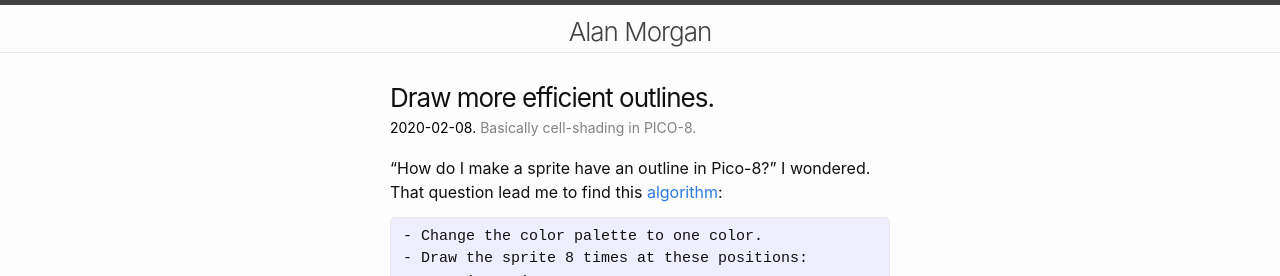
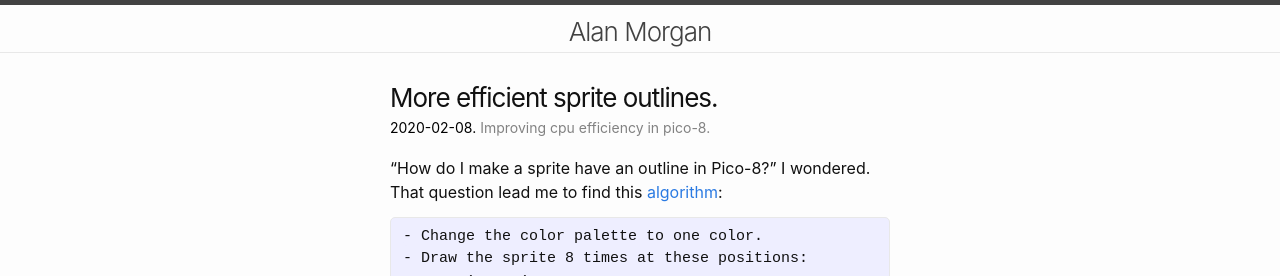
Before and after one commit to alanxoc3/alanxoc3.github.io, a Jekyll site: the page built from _posts/2019-06-25-efficient-pico-8-outline.md, in a window 1280 px wide and 900 px high. Shown: the top 276 px of the window. Built offline with Jekyll 4.4.1, drawn with Linux system fonts in a browser that asks for light colours.

Commit message:
Updated title and caption.
Partly because I wanted to change the name. Partly because I'm testing the new deploy process.

```diff
--- a/_posts/2019-06-25-efficient-pico-8-outline.md
+++ b/_posts/2019-06-25-efficient-pico-8-outline.md
@@ -1,7 +1,7 @@
 ---
 layout: post
-title: Draw more efficient outlines.
-caption: Basically cell-shading in PICO-8.
+title: More efficient sprite outlines.
+caption: Improving cpu efficiency in pico-8.
 tags: [pico-8, tutorial]
 modified: 2020-02-08
 ---
```
